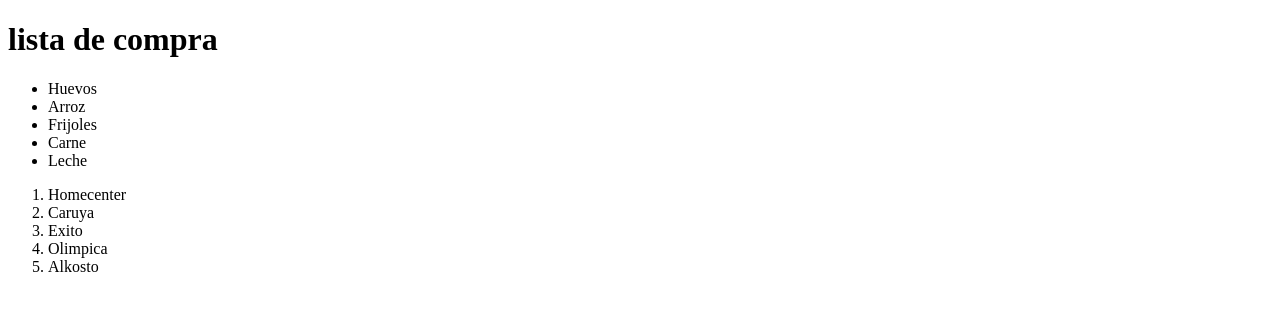
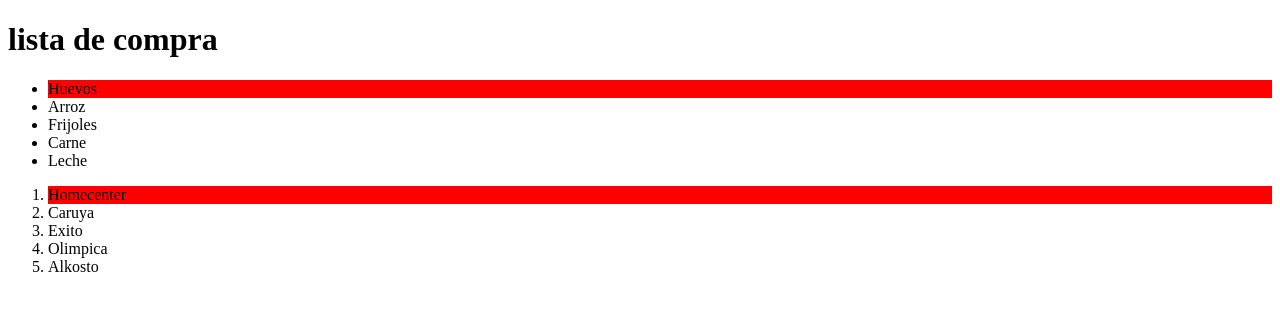
Before and after one commit to jaiderjuli/HtmlyCss, a plain HTML site: page index.html in a window 1280 px wide. Drawn offline with Linux system fonts and the light colour scheme.

Commit message:
Update index.html

```diff
--- a/index.html
+++ b/index.html
@@ -6,7 +6,7 @@
     <meta http-equiv="X-UA-Compatible" content="IE=edge">
     <meta name="viewport" content="width=device-width, initial-scale=1.0">
     <title>Ganando precisión con los selectores en CSS</title>
-    <link rel="stylesheet" href="introduccion.css">
+    <link rel="stylesheet" href="style.css">
 
 </head>
 
```
